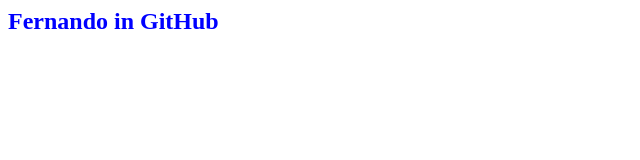
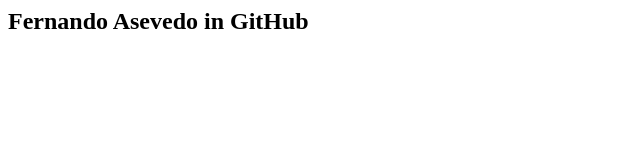
Before and after one commit to fernandoasevedo/fernandoasevedo.github.com, a plain HTML site: page index.html in a window 1280 px wide. Shown: the whole page, without its empty margins (0-640 px from the left). Drawn offline with Linux system fonts and the light colour scheme.

Commit message:
fourth commit

```diff
--- a/index.html
+++ b/index.html
@@ -3,14 +3,12 @@
 	<title>Fernando Asevedo in GitHub</title>
 
 	<style type="text/css">
-		h2{
-			color: blue;
-		}
 	</style>
+
 </head>
 <body>
 
-	<h2>Fernando in GitHub</h2>
+	<h2>Fernando Asevedo in GitHub</h2>
 
 </body>
 </html>
```
